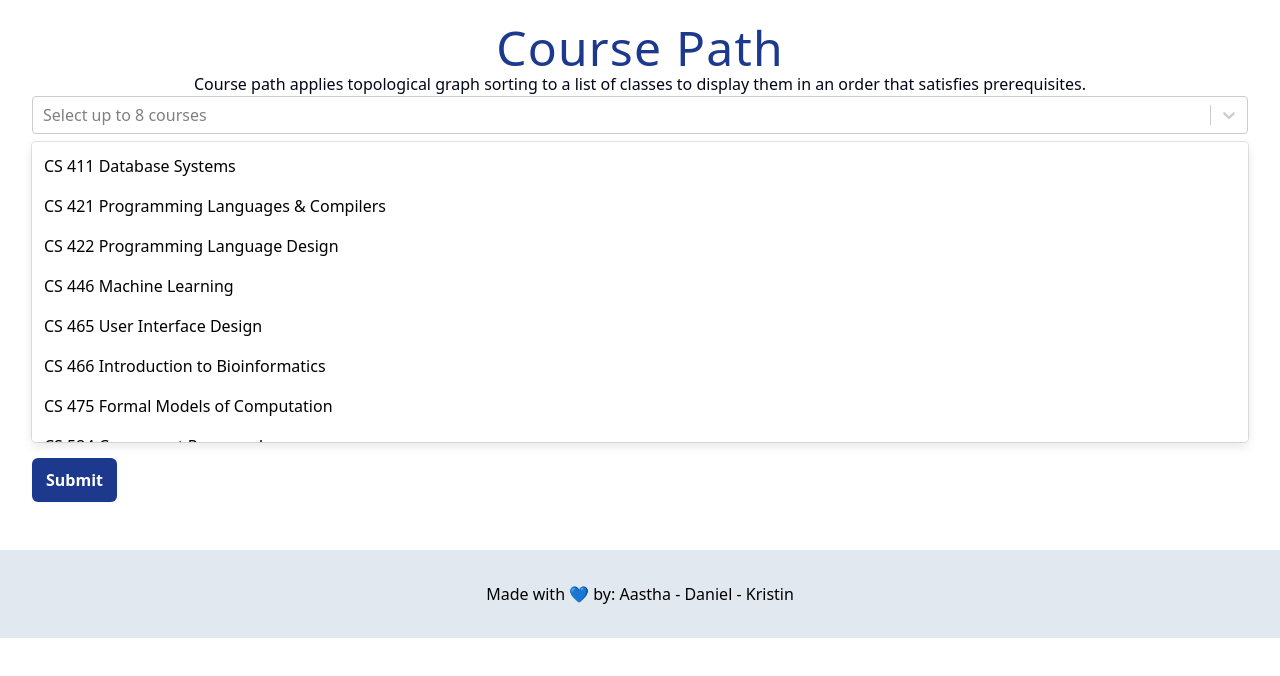
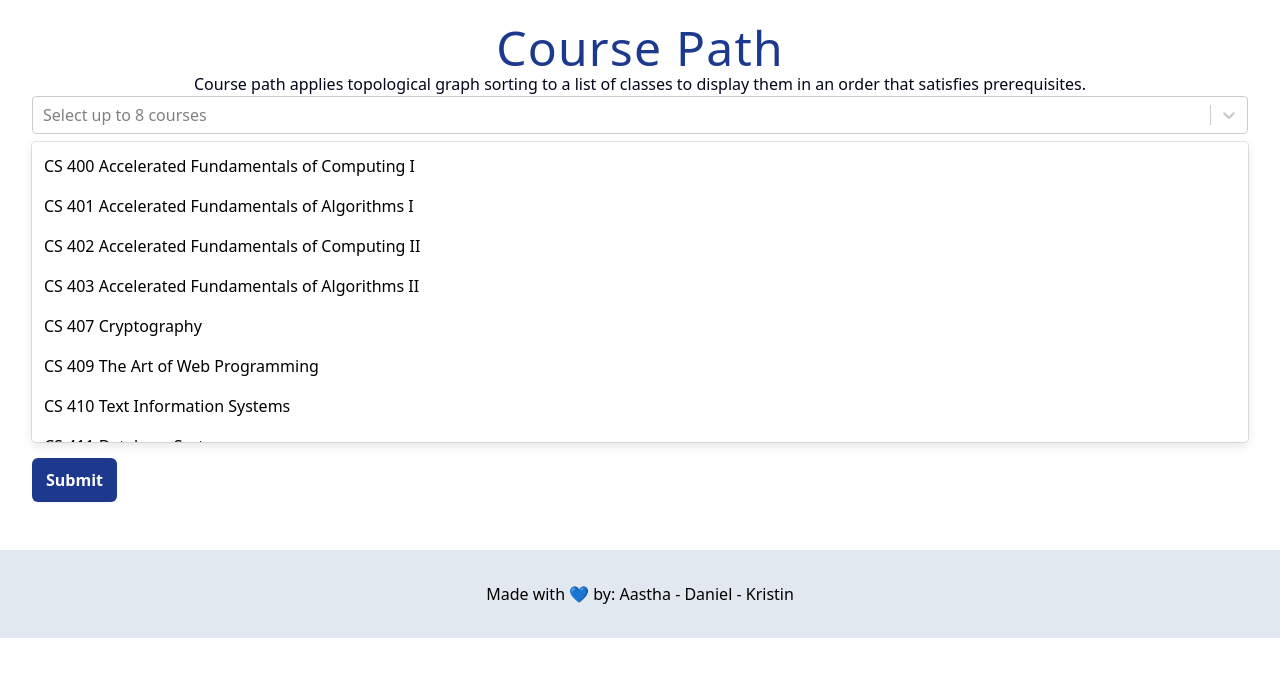
Before and after one commit to Course-Path-UIUC/Course-Path-UIUC.github.io, a React (Vite) app: page / in a window 1280 px wide. Shown: the top 676 px of the page. Built offline with nearby package versions, Linux system fonts and the light colour scheme.

Commit message:
Use courses from data.json file.

```diff
--- a/src/Form.jsx
+++ b/src/Form.jsx
@@ -1,7 +1,7 @@
 import { useState } from 'react';
 import CourseSelector from './CourseSelector';
 import Output from './Output';
-import MOCK from './mock-data.js';
+import * as DATA from '../data.json';
 
 const Form = () => {
   const [selectedCourses, setSelectedCourses] = useState([]);
@@ -17,6 +17,19 @@ const Form = () => {
     // @TODO Send formData.getAll('course-select') to Kahn's algorithm
   };
 
+  // Cleaned up course list, starting from CS 400.
+  const GRAD_COURSES = Object.values(DATA.default).filter(
+    i => i['Course Code Space'].split(' ')[1] >= 400
+  );
+
+  const SELECT_OPTIONS = GRAD_COURSES.map(
+    c => ({
+      value: c['Course Code Space'],
+      label: `${c['Course Code Space']} ${c['Course Title']}`
+    })
+  );
+
+  // Submit button classes
   const BTN_CLASSES = [
     'mt-2',
     'mb-6',
@@ -38,9 +51,7 @@ const Form = () => {
 
   return (
     <form onSubmit={handleSubmit}>
-      <CourseSelector
-        courses={MOCK.map(c => ({ value: c.id, label: `${c.id} ${c.name}` }))}
-      />
+      <CourseSelector courses={SELECT_OPTIONS} />
       <button id='submit' type='submit' className={BTN_CLASSES.join(' ')}>Submit</button>
       <Output selectedCourses={selectedCourses} />
     </form>
```
